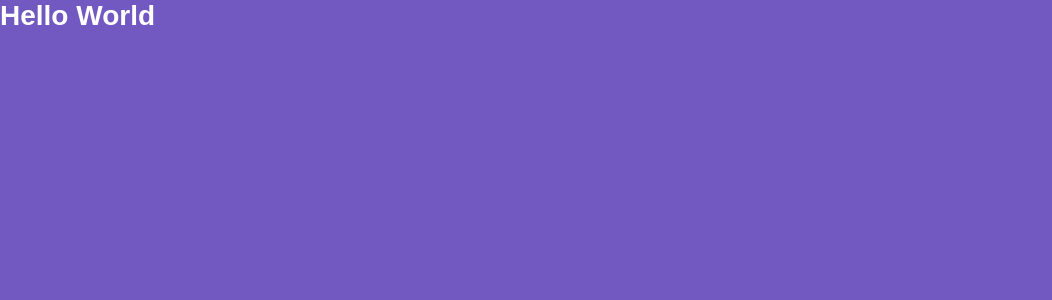
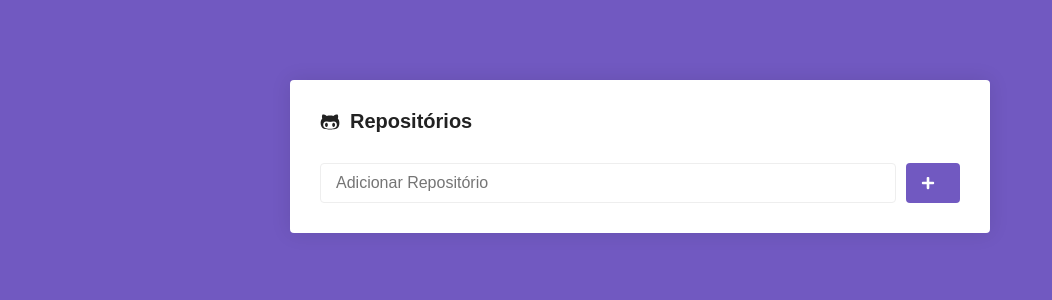
Before and after one commit to SdnSantos/PrimeiroProjReactJS, a React (Create React App) app: page / in a window 1280 px wide. Shown: the top 300 px of the page, without its empty margins (0-1052 px from the left). Built offline with nearby package versions, Linux system fonts and the light colour scheme.

Commit message:
Modulo 05 - Estilizando pagina main

```diff
--- a/package.json
+++ b/package.json
@@ -5,6 +5,7 @@
   "dependencies": {
     "react": "^16.8.6",
     "react-dom": "^16.8.6",
+    "react-icons": "^3.7.0",
     "react-router-dom": "^5.0.1",
     "react-scripts": "3.0.1",
     "styled-components": "^4.3.2"
--- a/src/pages/Main/index.js
+++ b/src/pages/Main/index.js
@@ -1,7 +1,24 @@
 import React from 'react';
 
-import { Title } from './styles';
+import { FaGithubAlt, FaPlus } from 'react-icons/fa';
+
+import { Container, Form, SubmitButton } from './styles';
 
 export default function Main() {
-  return <Title error>Hello World</Title>;
+  return (
+    <Container>
+      <h1>
+        <FaGithubAlt />
+        Repositórios
+      </h1>
+
+      <Form onSubmit={() => {}}>
+        <input type="text" placeholder="Adicionar Repositório" />
+
+        <SubmitButton>
+          <FaPlus color="fff" size={14} />
+        </SubmitButton>
+      </Form>
+    </Container>
+  );
 }
--- a/src/pages/Main/styles.js
+++ b/src/pages/Main/styles.js
@@ -1,5 +1,47 @@
 import styled from 'styled-components';
 
-export const Title = styled.h1`
-  color: #fff;
+export const Container = styled.div`
+  max-width: 700px;
+  background: #fff;
+  border-radius: 4px;
+  box-shadow: 0 0 20px rgba(0, 0, 0, 0.1);
+  padding: 30px;
+  margin: 80px auto;
+
+  h1 {
+    font-size: 20px;
+    display: flex;
+    align-items: center;
+  }
+
+  svg:first-child {
+    margin-right: 10px;
+  }
 `;
+
+export const Form = styled.form`
+  margin-top: 30px;
+  display: flex;
+
+  input {
+    flex: 1;
+    border: 1px solid #eee;
+    padding: 10px 15px;
+    border-radius: 4px;
+    font-size: 16px;
+  }
+`;
+
+export const SubmitButton = styled.button.attrs({
+  type: 'submit',
+})`
+  background: #7159c1;
+  border: 0;
+  padding: 0 15px;
+  margin-left: 10px;
+  border-radius: 4px;
+
+  display: flex;
+  justify-content: center;
+  align-items: center;
+`;
```
Also changed, not shown: 1 other file (tests, documents, lock files or other folders).
